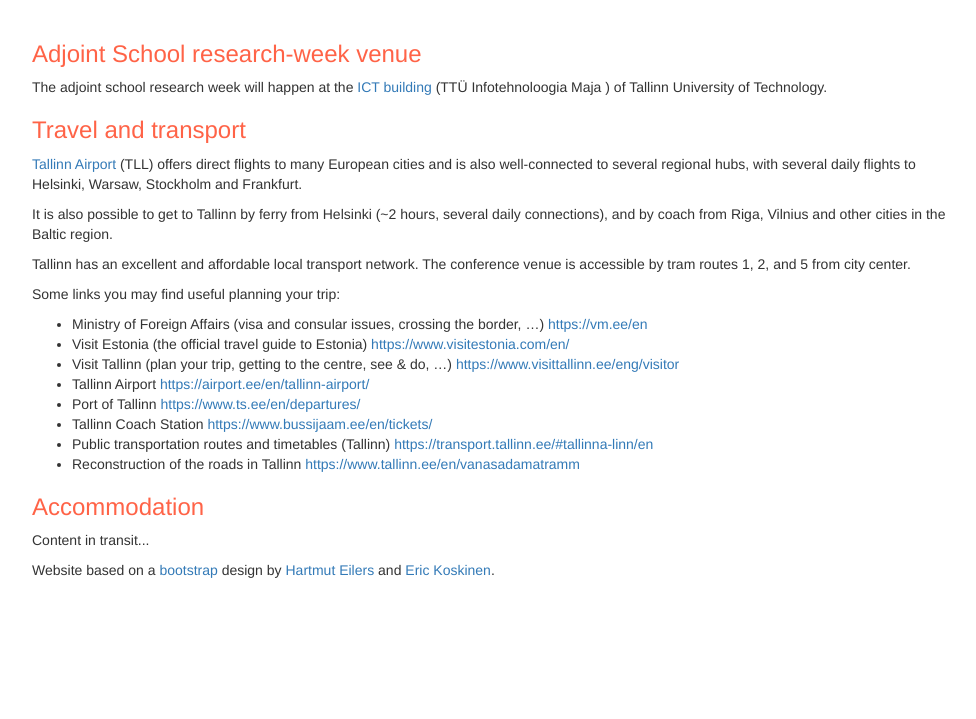
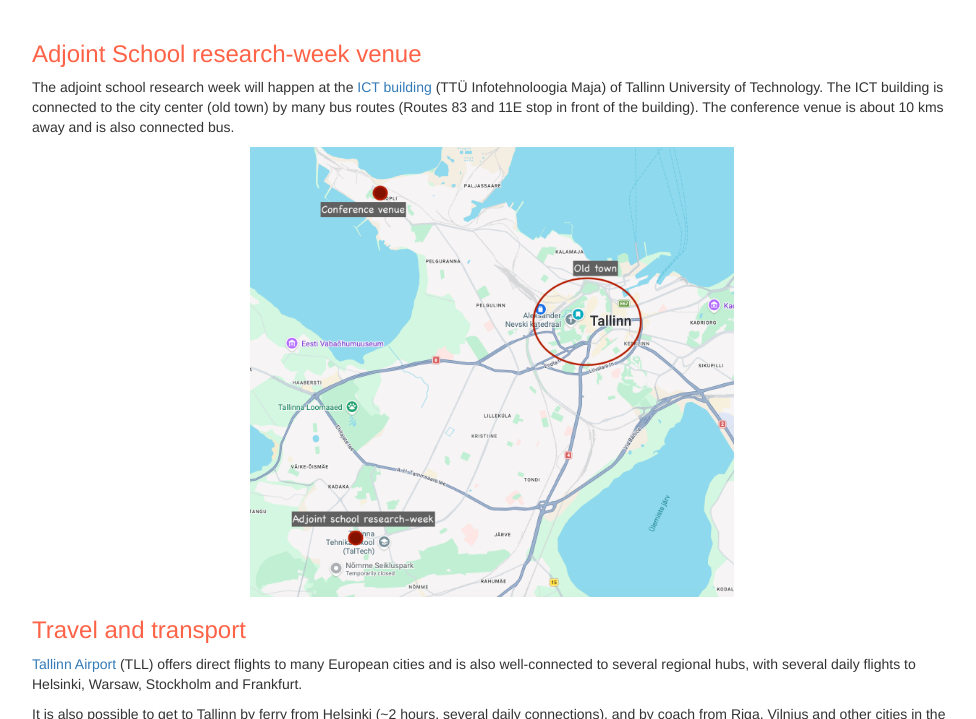
Before and after one commit to actconf2026/actconf2026.github.io, a Jekyll site: the page built from local.html, in a window 1280 px wide and 900 px high, scrolled down 650 px, cut to the strip 181-900 px from the top of the window. Shown: the whole strip, without its empty margins (148-1124 px from the left). Built offline with Jekyll 4.4.1, drawn with Linux system fonts in a browser that asks for light colours; before the commit the page ends 1421 px from its top, so only the background shows below that.

Commit message:
Updates to Adjoint school venue details

```diff
--- a/local.html
+++ b/local.html
@@ -48,8 +48,12 @@ layout: act
 <h3> Adjoint School research-week venue </h3>
 
 <p>
-The adjoint school research week will happen at the <a href="https://maps.app.goo.gl/RMj6PdAbxCGTixjc7">ICT building</a> (TTÜ Infotehnoloogia Maja ) of Tallinn University of Technology.
+The adjoint school research week will happen at the <a href="https://maps.app.goo.gl/RMj6PdAbxCGTixjc7">ICT building</a> (TTÜ Infotehnoloogia Maja) of Tallinn University of Technology.
+The ICT building is connected to the city center (old town) by many bus routes (Routes 83 and 11E stop in front of the building).
+The conference venue is about 10 kms away and is also connected bus.
 </p>
+
+<center> <img src="assets/images/Adjoint-school.png" alt="Photo" height="450" > </center>
 
 <h3 id="travel"> Travel and transport </h3>
 
```
Also changed, not shown: assets/images/Adjoint-school.png (added).
